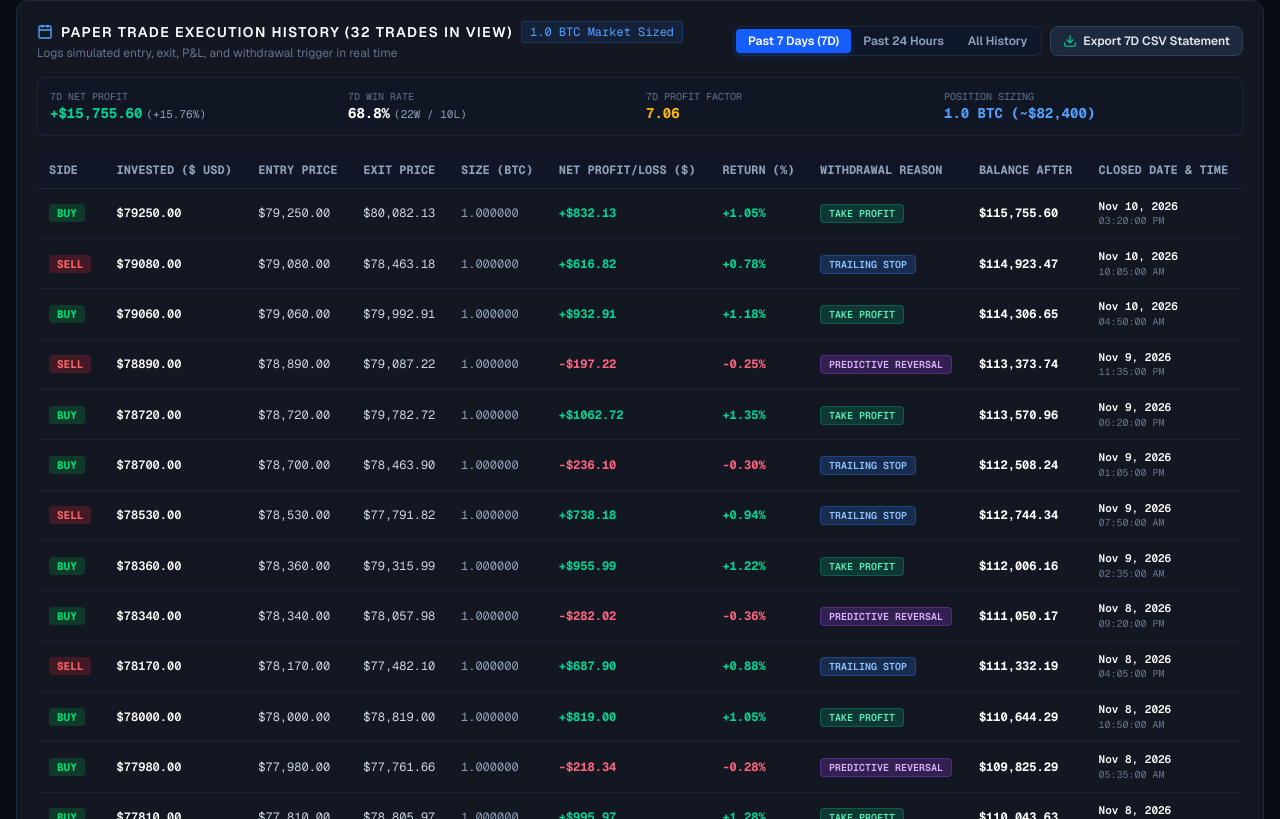
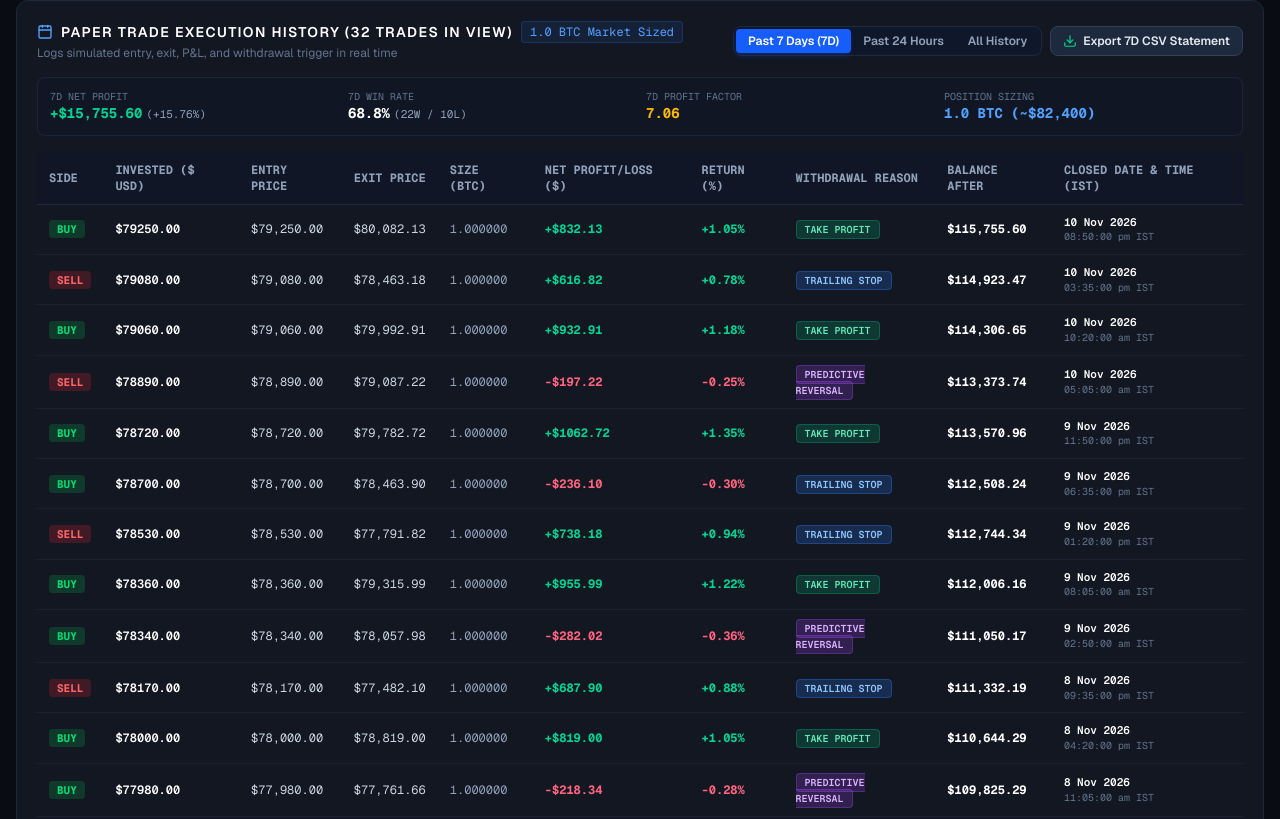
Before and after one commit to Somuchamp/bitcoin-trading-bot, a Next.js app in the folder dashboard/: page / in a window 1280 px wide. Shown: the part 901-1720 px from the top of the page. Built offline with nearby package versions, Linux system fonts and the light colour scheme; no server answers.

Commit message:
feat: show all trade times in IST (Asia/Kolkata) with IST label

```diff
--- a/dashboard/src/app/page.tsx
+++ b/dashboard/src/app/page.tsx
@@ -160,16 +160,18 @@ const formatDisplayDateTime = (isoString?: string) => {
   try {
     const d = new Date(isoString);
     if (isNaN(d.getTime())) return { date: "—", time: "—" };
-    const date = d.toLocaleDateString("en-US", {
+    const date = d.toLocaleDateString("en-IN", {
       month: "short",
       day: "numeric",
       year: "numeric",
+      timeZone: "Asia/Kolkata",
     });
-    const time = d.toLocaleTimeString("en-US", {
+    const time = d.toLocaleTimeString("en-IN", {
       hour: "2-digit",
       minute: "2-digit",
       second: "2-digit",
       hour12: true,
+      timeZone: "Asia/Kolkata",
     });
     return { date, time };
   } catch {
@@ -898,7 +900,7 @@ export default function Dashboard() {
   const exportCsvStatement = () => {
     const headers = [
       "Trade ID",
-      "Closed Time (UTC)",
+      "Closed Time (IST)",
       "Side",
       "Quantity (BTC)",
       "Invested (USD)",
@@ -1574,7 +1576,7 @@ export default function Dashboard() {
                   <th className="py-2.5 px-3">Return (%)</th>
                   <th className="py-2.5 px-3">Withdrawal Reason</th>
                   <th className="py-2.5 px-3">Balance After</th>
-                  <th className="py-2.5 px-3">Closed Date &amp; Time</th>
+                  <th className="py-2.5 px-3">Closed Date &amp; Time (IST)</th>
                 </tr>
               </thead>
               <tbody className="divide-y divide-slate-800/60">
@@ -1635,7 +1637,7 @@ export default function Dashboard() {
                                 {formatDisplayDateTime(t.closed_at).date}
                               </span>
                               <span className="text-slate-500 text-[10px] font-mono">
-                                {formatDisplayDateTime(t.closed_at).time}
+                                {formatDisplayDateTime(t.closed_at).time} IST
                               </span>
                             </div>
                           ) : (
```
Also changed, not shown: 11 other files (tests, documents, lock files or other folders).
